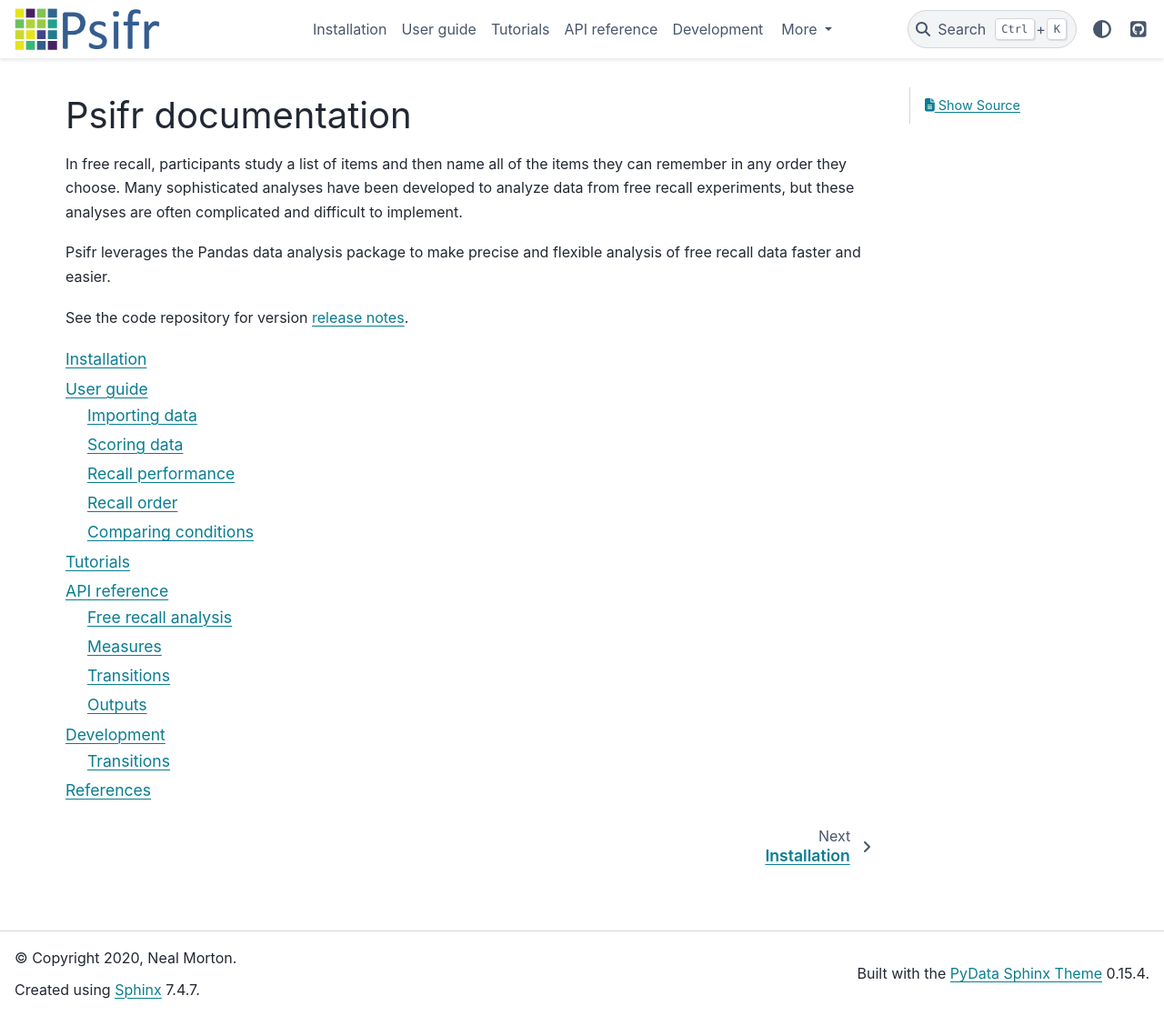
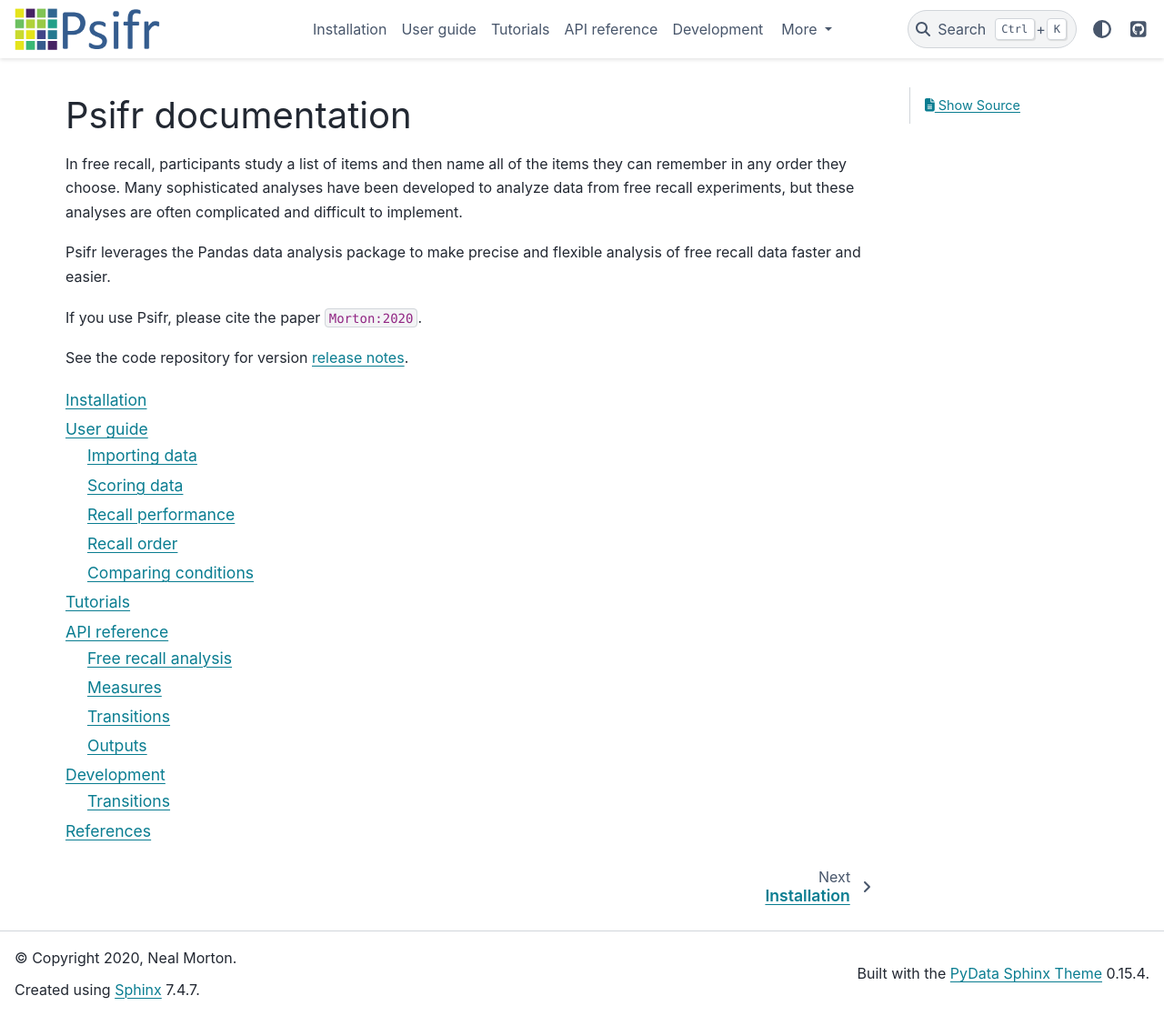
Before and after one commit to mortonne/psifr, a Sphinx documentation site: the page built from docs/index.rst, in a window 1280 px wide and 1117 px high. Shown: the whole window at 91% size. Built offline with Sphinx 7.4.7 and the PyData theme 0.15.4, drawn with Linux system fonts in a browser that asks for light colours; cross-references to code outside the pages are shown as plain code; some of the changed lines change nothing that is shown.

Commit message:
docs: add reference to paper in documentation

```diff
--- a/docs/index.rst
+++ b/docs/index.rst
@@ -14,6 +14,8 @@ analyses are often complicated and difficult to implement.
 Psifr leverages the Pandas data analysis package to make precise and flexible
 analysis of free recall data faster and easier.
 
+If you use Psifr, please cite the paper :cite:p:`Morton:2020`.
+
 See the code repository for version `release notes`_.
 
 .. toctree::
--- a/docs/references.bib
+++ b/docs/references.bib
@@ -74,6 +74,19 @@
     year = {2016},
 }
 
+
+@article{Morton:2020,
+    year = {2020},
+    title = {{Psifr: Analysis and visualization of free recall data}},
+    author = {Morton, Neal},
+    journal = {Journal of Open Source Software},
+    doi = {10.21105/joss.02669},
+    pages = {2669},
+    number = {54},
+    volume = {5},
+}
+
+
 @article{Romani:2016,
     author = {Romani, Sandro and Katkov, Mikhail and Tsodyks, Misha},
     title = {{Practice makes perfect in memory recall}},
```
